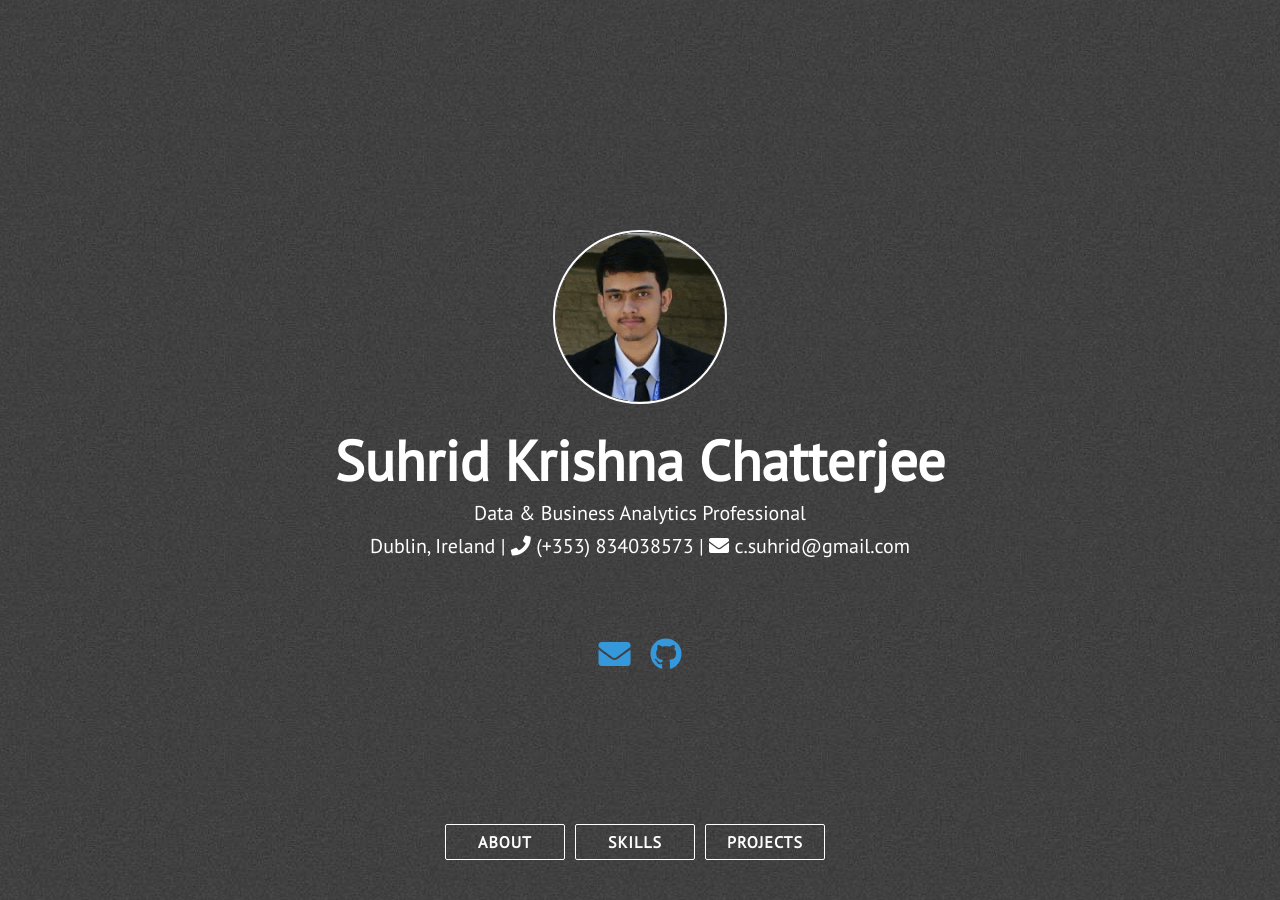
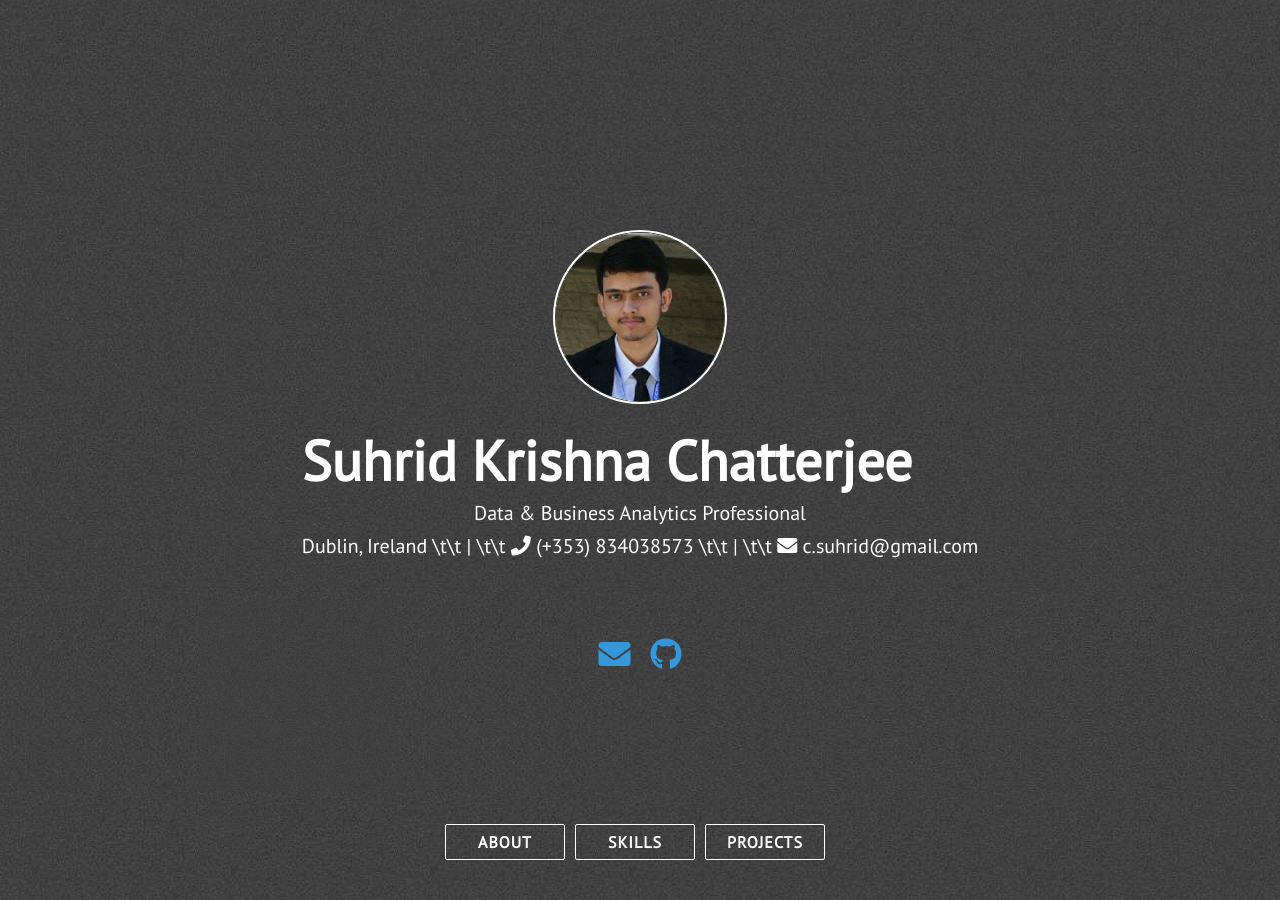
Before and after one commit to skctcdgit/skctcdgit.github.io, a Jekyll site: the page built from index.html, in a window 1280 px wide and 900 px high. Built offline with Jekyll 4.4.1, drawn with Linux system fonts in a browser that asks for light colours; nearby versions of some CDN libraries.

Commit message:
Update nav.html

```diff
--- a/_includes/nav.html
+++ b/_includes/nav.html
@@ -6,7 +6,7 @@
         </div>
         <div class="head-name head-title animated" id="head-name">{{ site.title }}</div>
         <div class="head-punchline animated">{{ site.description }}</div>
-        <div class="head-punchline animated">Dublin, Ireland    |   <i class="fas fa-phone"></i> (+353) 834038573   |   <i class="fas fa-envelope"></i> c.suhrid@gmail.com</div>
+        <div class="head-punchline animated">Dublin, Ireland \t\t | \t\t <i class="fas fa-phone"></i> (+353) 834038573 \t\t | \t\t <i class="fas fa-envelope"></i> c.suhrid@gmail.com</div>
         <div class="extra-links">
                 <span class="hint--bottom bottom-link" aria-label="Email">
                     <a href="mailto:{{ site.email }}"><i class="head-icon fas fa-envelope"></i></a>
```
